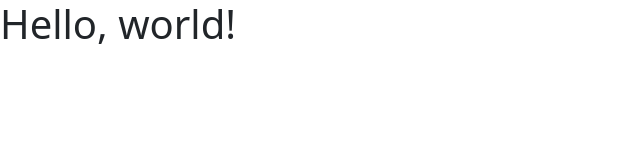
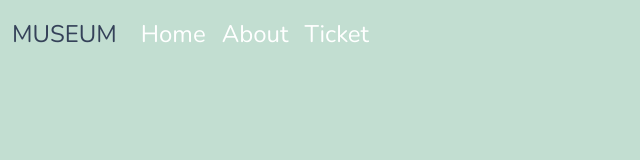
Before and after one commit to mazizf13/Museum, a plain HTML site: page index.html in a window 1280 px wide. Shown: the whole page, without its empty margins (0-640 px from the left). Drawn offline with nearby package versions, Linux system fonts and the light colour scheme.

Commit message:
feat: Navbar museum

```diff
--- a/app.css
+++ b/app.css
@@ -0,0 +1,22 @@
+body {
+  background: #c2ded1;
+  font-family: "Nunito", sans-serif;
+}
+
+#navbar {
+  font-size: 1.5rem;
+  font-weight: 100;
+}
+
+#navbar .nav-link {
+  color: white;
+}
+
+#navbar .nav-link:hover {
+  color: #354259;
+}
+
+#navbar .navbar-brand {
+  color: #354259;
+  font-size: 1.5rem;
+}
--- a/index.html
+++ b/index.html
@@ -4,6 +4,12 @@
     <meta charset="utf-8" />
     <meta name="viewport" content="width=device-width, initial-scale=1" />
     <title>Museum Bootstarp</title>
+    <link rel="preconnect" href="https://fonts.googleapis.com" />
+    <link rel="preconnect" href="https://fonts.gstatic.com" crossorigin />
+    <link
+      href="https://fonts.googleapis.com/css2?family=Nunito:wght@200&display=swap"
+      rel="stylesheet"
+    />
     <link
       href="https://cdn.jsdelivr.net/npm/bootstrap@5.2.3/dist/css/bootstrap.min.css"
       rel="stylesheet"
@@ -12,8 +18,31 @@
     />
     <link rel="stylesheet" href="app.css" />
   </head>
+
   <body>
-    <h1>Hello, world!</h1>
+    <nav class="navbar navbar-expand-lg" id="navbar">
+      <div class="container-fluid">
+        <a class="navbar-brand" href="#">MUSEUM</a>
+        <button
+          class="navbar-toggler"
+          type="button"
+          data-bs-toggle="collapse"
+          data-bs-target="#navbarNavAltMarkup"
+          aria-controls="navbarNavAltMarkup"
+          aria-expanded="false"
+          aria-label="Toggle navigation"
+        >
+          <span class="navbar-toggler-icon"></span>
+        </button>
+        <div class="collapse navbar-collapse" id="navbarNavAltMarkup">
+          <div class="navbar-nav">
+            <a class="nav-link active" aria-current="page" href="#home">Home</a>
+            <a class="nav-link" href="#about">About</a>
+            <a class="nav-link" href="#ticket">Ticket</a>
+          </div>
+        </div>
+      </div>
+    </nav>
     <script
       src="https://cdn.jsdelivr.net/npm/bootstrap@5.2.3/dist/js/bootstrap.bundle.min.js"
       integrity="sha384-kenU1KFdBIe4zVF0s0G1M5b4hcpxyD9F7jL+jjXkk+Q2h455rYXK/7HAuoJl+0I4"
```
